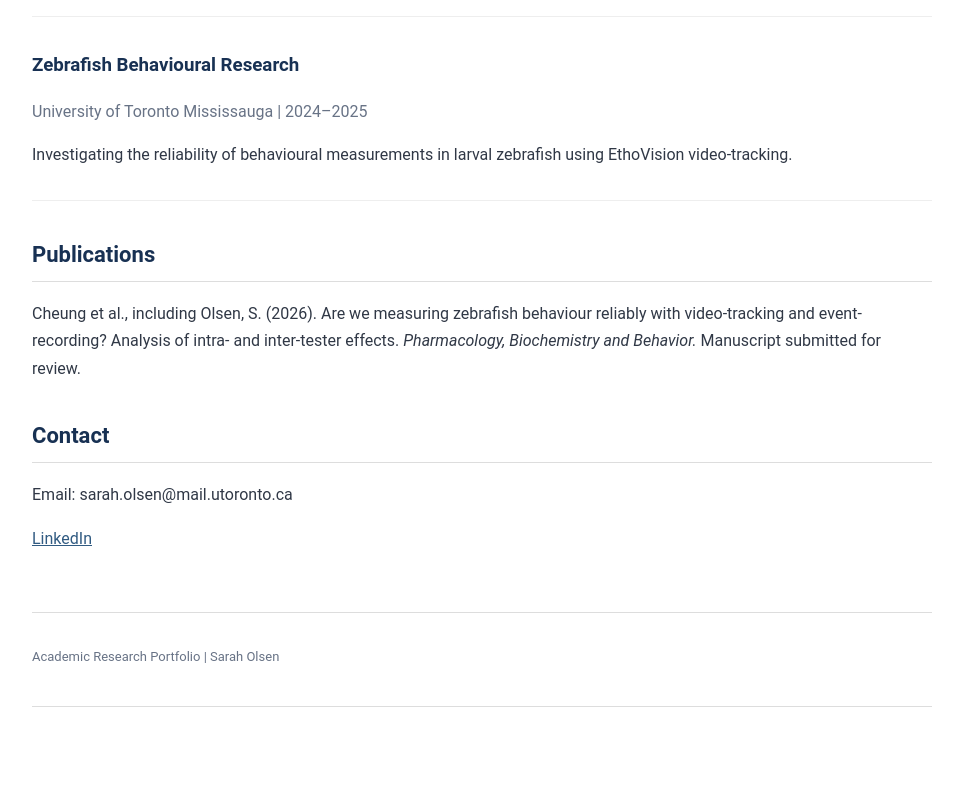
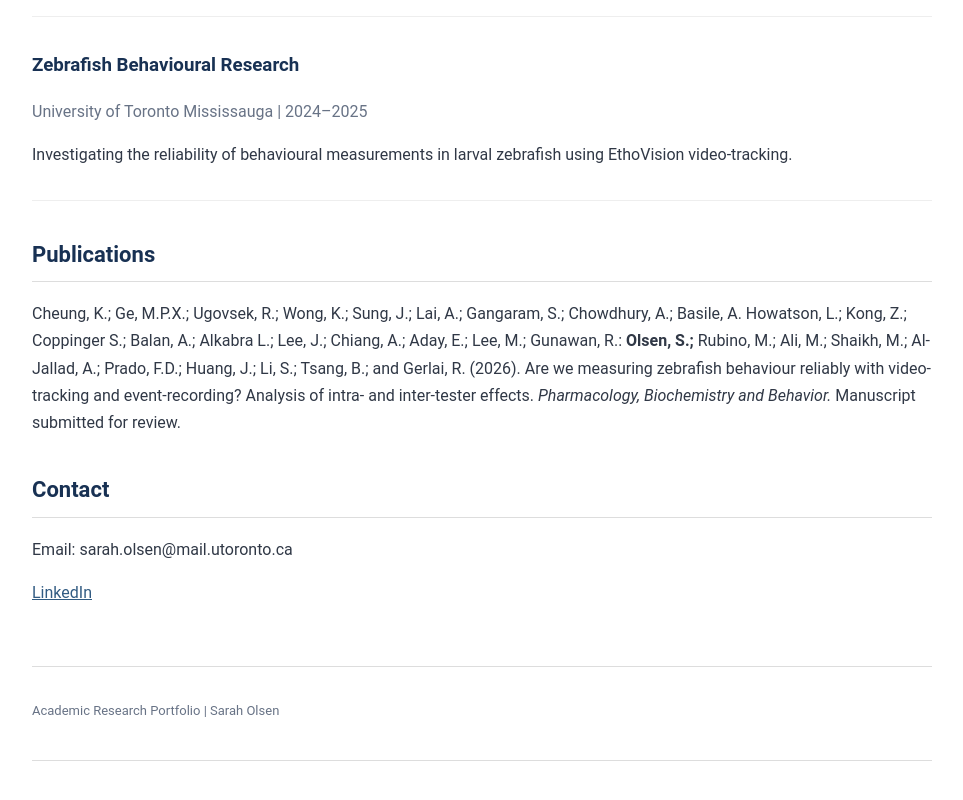
Before and after one commit to olsensarah/olsensarah.github.io, a plain HTML site: page index.html in a window 1280 px wide. Shown: the part 1034-1834 px from the top of the page, without its empty margins (158-1121 px from the left). Drawn offline with Linux system fonts and the light colour scheme.

Commit message:
Update index.html

```diff
--- a/index.html
+++ b/index.html
@@ -155,10 +155,14 @@ footer {
 <section id="publications">
     <h2>Publications</h2>
     <p>
-        Cheung et al., including Olsen, S. (2026).
-        Are we measuring zebrafish behaviour reliably with
-        video-tracking and event-recording? Analysis of
-        intra- and inter-tester effects.
+        Cheung, K.; Ge, M.P.X.; Ugovsek, R.; Wong, K.; Sung, J.;
+        Lai, A.; Gangaram, S.; Chowdhury, A.; Basile, A. Howatson, L.;
+        Kong, Z.; Coppinger S.; Balan, A.; Alkabra L.; Lee, J.;
+        Chiang, A.; Aday, E.; Lee, M.; Gunawan, R.: <b>Olsen, S.;</b>
+        Rubino, M.; Ali, M.; Shaikh, M.; Al-Jallad, A.; Prado, F.D.;
+        Huang, J.; Li, S.; Tsang, B.; and Gerlai, R. (2026).
+        Are we measuring zebrafish behaviour reliably with video-tracking and event-recording?
+        Analysis of intra- and inter-tester effects.
         <em>Pharmacology, Biochemistry and Behavior.</em>
         Manuscript submitted for review.
     </p>
```
